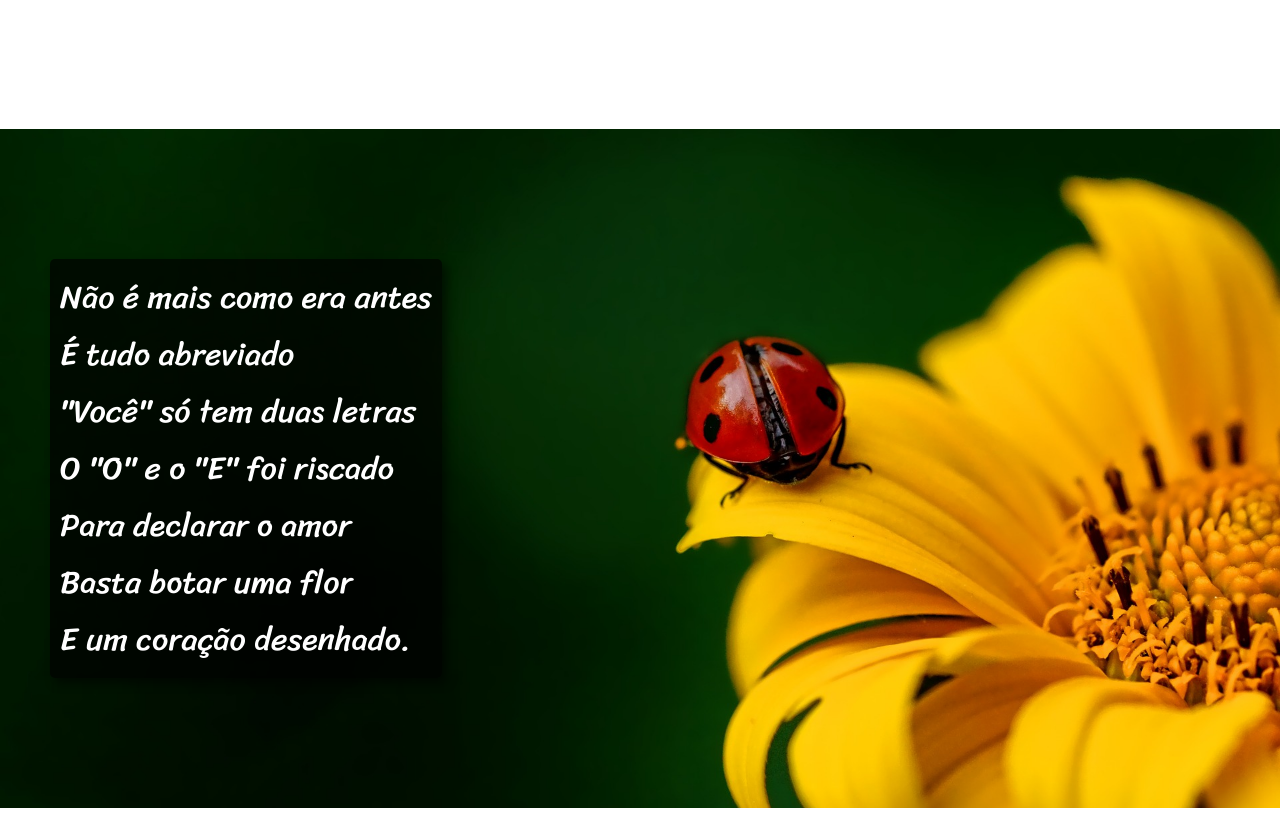
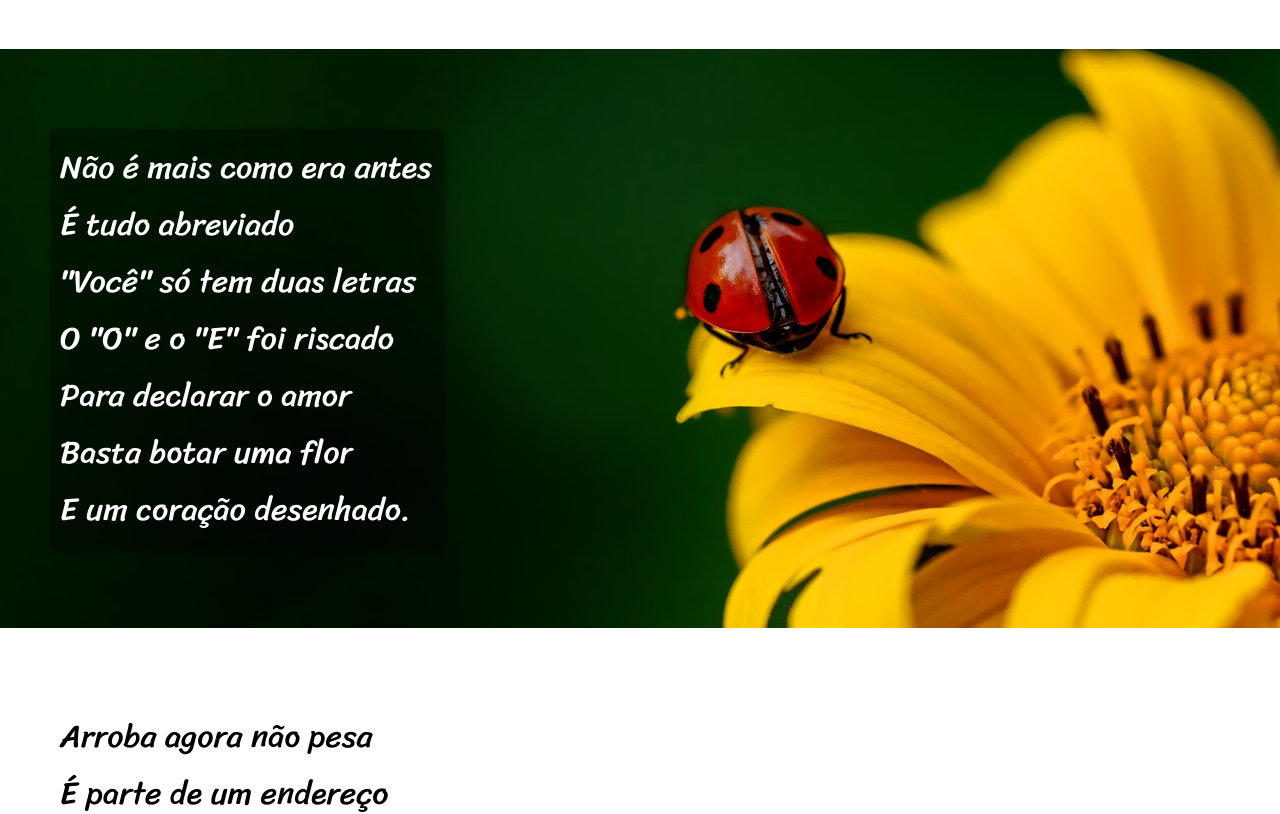
Before and after one commit to CaikLacerda/projeto-cordel, a plain HTML site: page index.html in a window 1280 px wide. Shown: the part 760-1574 px from the top of the page. Drawn offline with Linux system fonts and the light colour scheme.

Commit message:
retoques finais

```diff
--- a/estilos/style.css
+++ b/estilos/style.css
@@ -40,7 +40,7 @@ main {
 }
 
 section {
-    margin: 0px 0px 80px 60px;
+    margin-left: 60px;
     padding-top: 10vh;
     padding-bottom: 10vh;
 }
@@ -52,22 +52,19 @@ section {
     background-position: center center;
     background-attachment: fixed;
     margin: 0px;
-}
-
-.fundojoaninha > div {
-    padding: 50px 0px;
-
+    padding-top: 10vh;
+    padding-bottom: 10vh;
 }
 
 .fundojoaninha > div > p {
     padding: 10px;
     display: inline-block;
-    background-color: rgba(0, 0, 0, 0.664);
+    background-color: rgba(0, 0, 0, 0.377);
     color: white;
     margin-left: 50px;
     background-size: 200px;
     border-radius: 5px;
-    box-shadow: 5px 5px 10px rgba(0, 0, 0, 0.507);
+    box-shadow: 2px 2px 5px rgba(0, 0, 0, 0.507);
 }
 
 .fundolivro {
@@ -76,11 +73,12 @@ section {
     background-position: center center;
     background-attachment: fixed;
     margin: 0px;
+    padding-top: 10vh;
+    padding-bottom: 10vh;
 }
 
 .fundolivro > div {
     color: white;
-    padding: 50px 0px;
 }
 
 .fundolivro > div > p {
```
